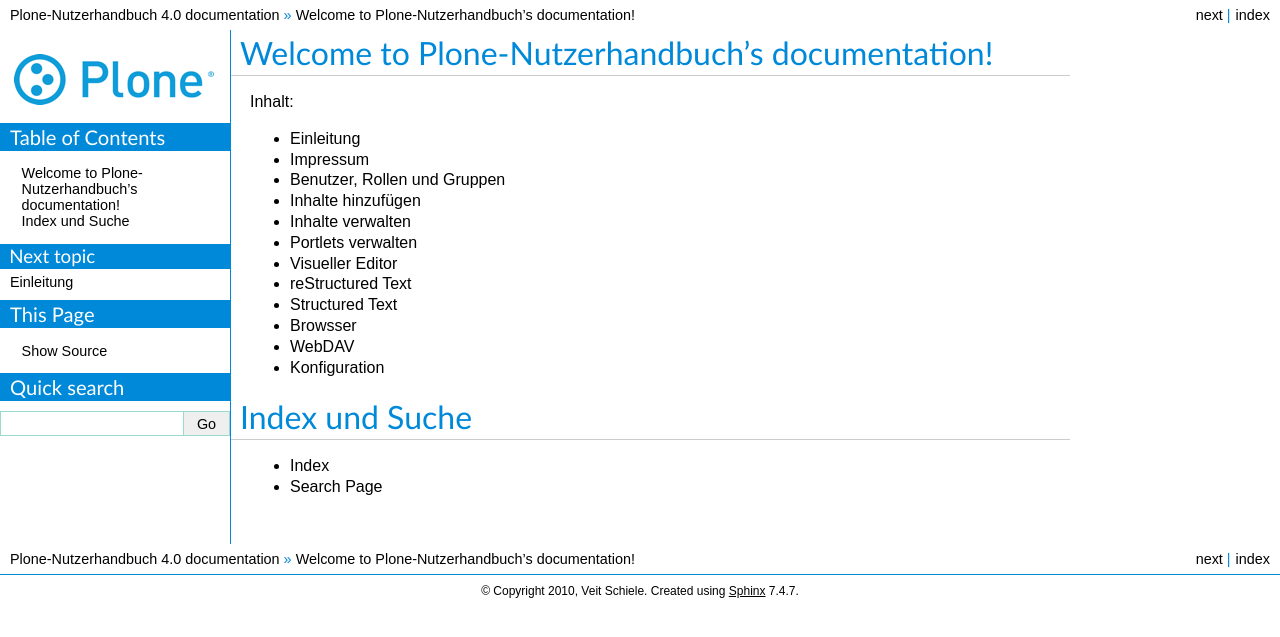
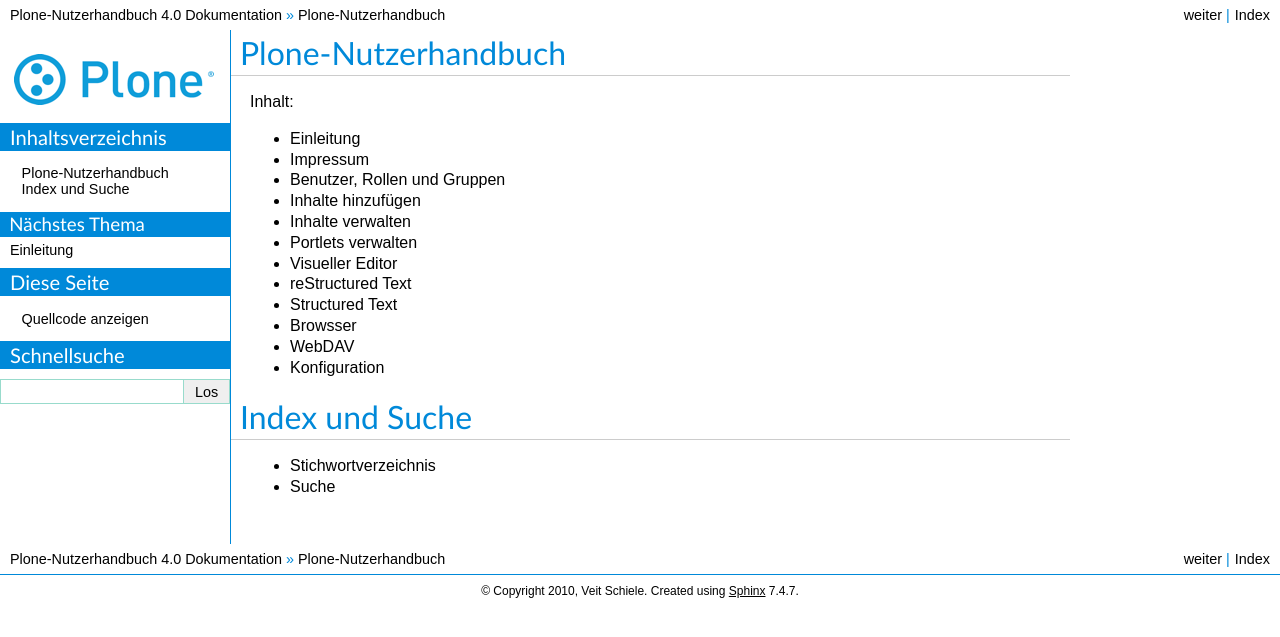
Before and after one commit to veit/plone-nutzerhandbuch, a Sphinx documentation site: the page built from source/index.rst, in a window 1280 px wide. Shown: the top 637 px of the page. Built offline with Sphinx 7.4.7, drawn with Linux system fonts in a browser that asks for light colours.

Commit message:
Localisation

```diff
--- a/source/conf.py
+++ b/source/conf.py
@@ -51,7 +51,7 @@
 
 # The language for content autogenerated by Sphinx. Refer to documentation
 # for a list of supported languages.
-#language = None
+language = 'de'
 
 # There are two options for replacing |today|: either, you set today to some
 # non-false value, then it is used:
@@ -164,10 +164,10 @@
 # -- Options for LaTeX output --------------------------------------------------
 
 # The paper size ('letter' or 'a4').
-#latex_paper_size = 'letter'
+latex_paper_size = 'a4'
 
 # The font size ('10pt', '11pt' or '12pt').
-#latex_font_size = '10pt'
+latex_font_size = '8pt'
 
 # Grouping the document tree into LaTeX files. List of tuples
 # (source start file, target name, title, author, documentclass [howto/manual]).
--- a/source/index.rst
+++ b/source/index.rst
@@ -3,8 +3,8 @@
    You can adapt this file completely to your liking, but it should at least
    contain the root `toctree` directive.
 
-Welcome to Plone-Nutzerhandbuch's documentation!
-================================================
+Plone-Nutzerhandbuch
+====================
 
 Inhalt:
 
```
